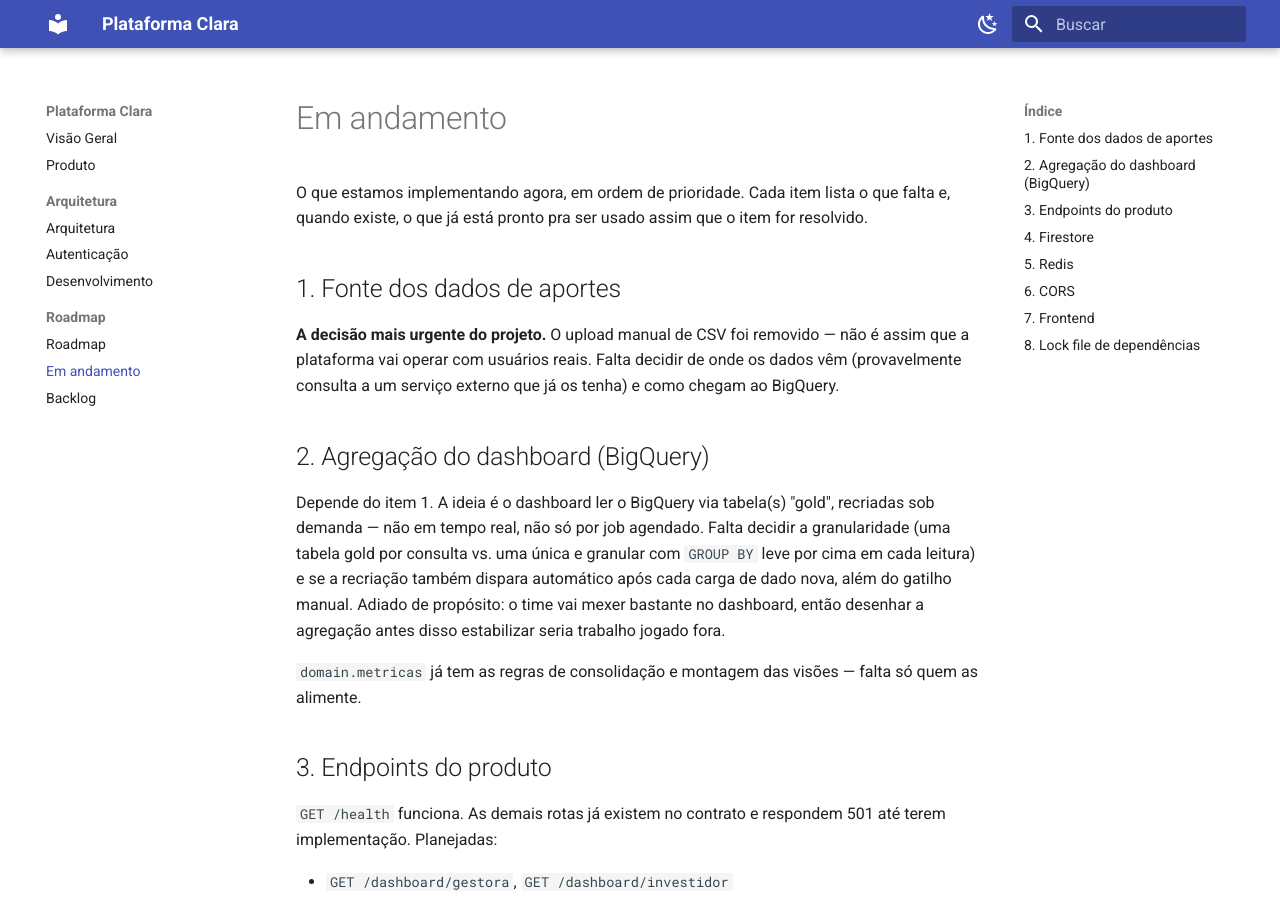
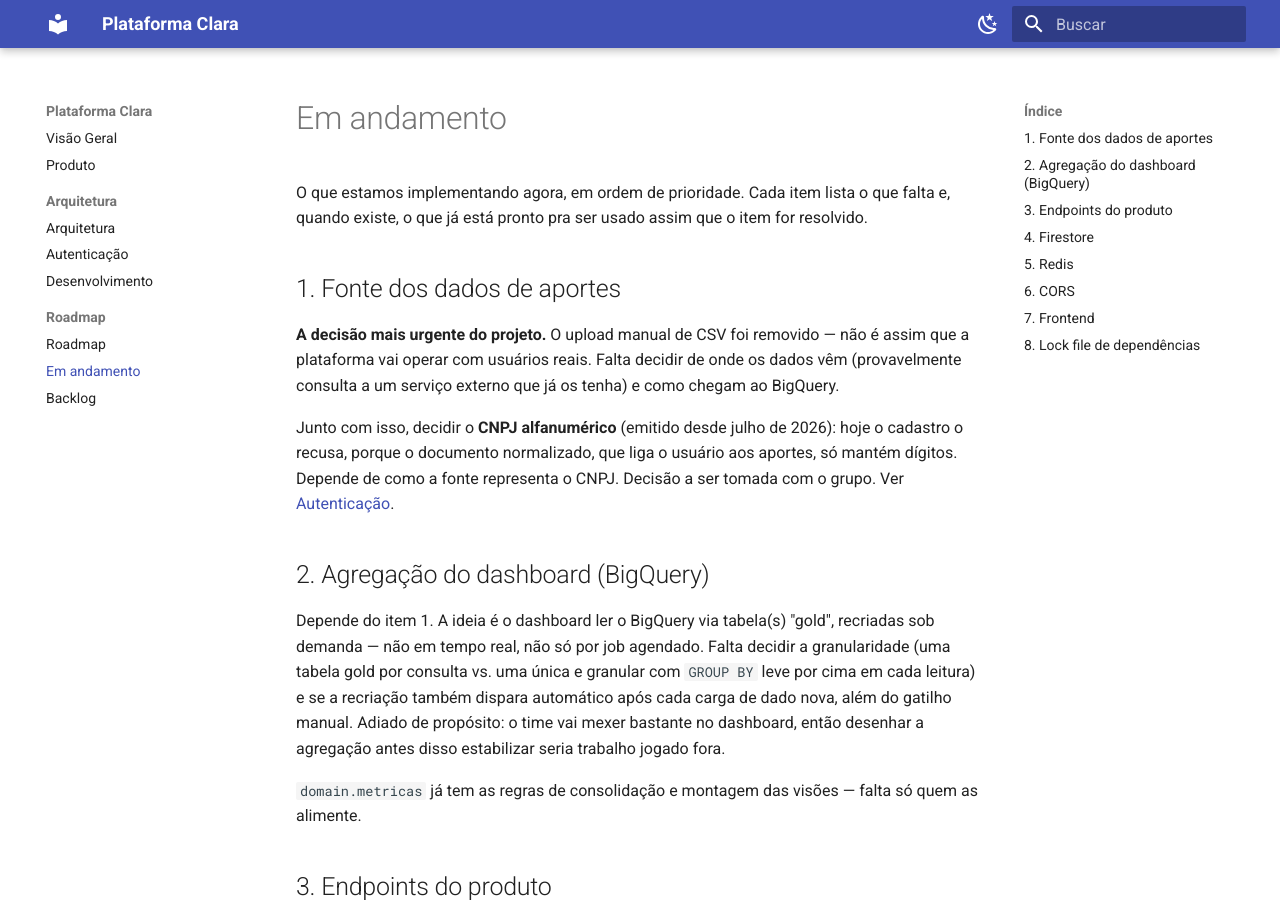
Before and after one commit to Moreira-89/plataforma_clara, an MkDocs documentation site: the page built from docs/roadmap/em-andamento.md, in a window 1280 px wide and 900 px high. Built offline with MkDocs 1.6.1 and Material for MkDocs 9.7.7, drawn with Linux system fonts in a browser that asks for light colours.

Commit message:
docs: registra a decisao em aberto sobre CNPJ alfanumerico no roadmap
Co-Authored-By: Claude Opus 5.5 <noreply@anthropic.com>

```diff
--- a/docs/roadmap/em-andamento.md
+++ b/docs/roadmap/em-andamento.md
@@ -10,6 +10,11 @@ item for resolvido.
 não é assim que a plataforma vai operar com usuários reais. Falta decidir de
 onde os dados vêm (provavelmente consulta a um serviço externo que já os
 tenha) e como chegam ao BigQuery.
+
+Junto com isso, decidir o **CNPJ alfanumérico** (emitido desde julho de 2026):
+hoje o cadastro o recusa, porque o documento normalizado, que liga o usuário
+aos aportes, só mantém dígitos. Depende de como a fonte representa o CNPJ.
+Decisão a ser tomada com o grupo. Ver [Autenticação](../arquitetura/autenticacao.md).
 
 ## 2. Agregação do dashboard (BigQuery)
 
```
